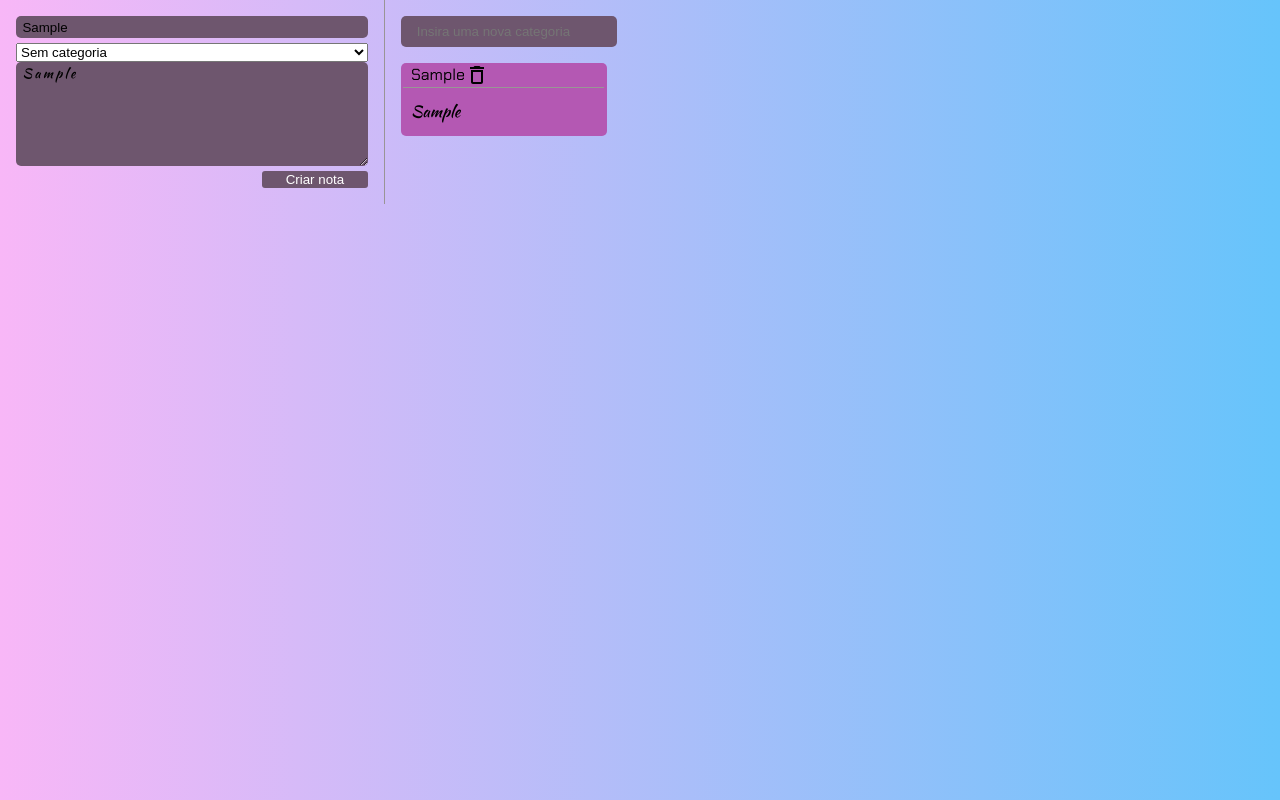
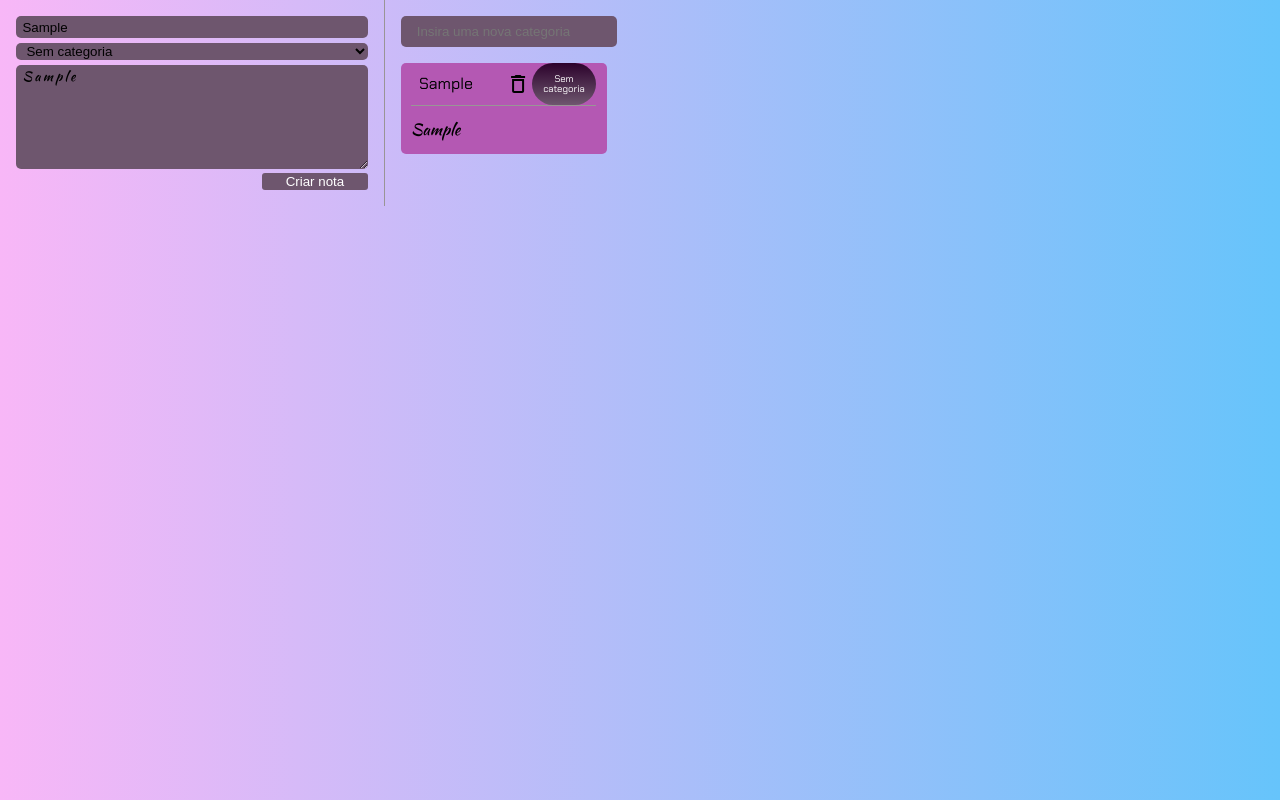
Before and after one commit to mt-torres/React_app, a React (Create React App) app: page / in a window 1280 px wide. Both pictures are taken after typing "Sample", "Sample" into the empty fields and a click on the button "Criar nota". Built offline with nearby package versions, Linux system fonts and the light colour scheme.

Commit message:
apply style into new categoria elements

```diff
--- a/src/assets/css/style.css
+++ b/src/assets/css/style.css
@@ -8,7 +8,6 @@
   box-sizing: border-box;
 }
 .card-nota__titulo {
-  padding-right: 1rem;
   border-bottom: 1px solid #999595;
   width: 90%;
   display: flex;
@@ -16,13 +15,24 @@
 }
 .card-nota__titulo__texto {
   margin-left: 0.5rem;
+  width: 60%;
 }
 .card-nota__titulo__delete {
   transition: all linear 0.15s;
   cursor: pointer;
+  width: 20%;
 }
 .card-nota__titulo__delete:hover {
   transform: scale(1.2);
+}
+.card-nota__titulo__categoria {
+  padding: 0.7rem;
+  background: linear-gradient(#2c022c, #6e566e);
+  border-radius: 30px;
+  color: white;
+  font-size: 0.6rem;
+  width: 30%;
+  text-align: center;
 }
 .card-nota__nota {
   margin: 1rem;
@@ -73,6 +83,15 @@
   background-color: #2c022c;
   transform: scale(1.2);
 }
+.cadastro__categorias {
+  margin-bottom: 0.3rem;
+  background-color: #6e566e;
+  border: none;
+  border-radius: 5px;
+  color: black;
+  padding-left: 0.4rem;
+  outline: none;
+}
 
 .main {
   display: flex;
@@ -118,11 +137,11 @@
   margin-left: 1rem;
 }
 .lista-categoria__listas__item {
-  margin-right: 1rem;
   padding: 0.7rem;
   background: linear-gradient(#2c022c, #6e566e);
   border-radius: 30px;
   color: white;
+  margin-right: 1rem;
   font-size: 0.8rem;
 }
 .lista-categoria__input {
--- a/src/assets/scss/_card-nota.scss
+++ b/src/assets/scss/_card-nota.scss
@@ -8,27 +8,37 @@
     box-sizing: border-box;
 
     &__titulo{
-        padding-right:1rem ;
         border-bottom: 1px solid $bordas;
         width: 90%;
         display: flex;
         align-items: center;
 
+
         &__texto{
             margin-left: .5rem;
+            width: 60%;
 
         }
 
         &__delete{
             transition: all linear .15s;
             cursor: pointer;
+            width: 20%;
 
             &:hover{
                 transform: scale(1.2)
             }
         }
 
+        &__categoria{
+            @include categoria-tag;
+            font-size: .6rem;
+            width: 30%;
+            text-align: center;
+        }
+
     }
+
 
     &__nota{
         margin: 1rem;
@@ -36,8 +46,9 @@
         font-family: 'Kaushan Script';
         width: 90%;
 
-
     }
 
 
+
+
 }
--- a/src/assets/scss/_formulario-cadastro.scss
+++ b/src/assets/scss/_formulario-cadastro.scss
@@ -6,7 +6,7 @@
     &__input{
         height: 20px;
 
-        @include formulario-cadastro();
+        @include formulario-cadastro;
 
     }
 
@@ -15,7 +15,7 @@
         font-family: "Kaushan Script";
         white-space: 1rem;
         letter-spacing: .15rem;
-        @include formulario-cadastro();
+        @include formulario-cadastro;
     }
 
     &__botao{
@@ -35,5 +35,10 @@
         }
     }
 
+    &__categorias{
+        @include formulario-cadastro;
+
+    }
+
 
 }
--- a/src/components/CardNota/CardNota.jsx
+++ b/src/components/CardNota/CardNota.jsx
@@ -28,7 +28,7 @@ class CardNota extends Component {
                         className='card-nota__titulo__delete'
                         onClick={this.apagar.bind(this)}
                     />
-                    <div>{this.props.categorias}</div>
+                    <h3 className='card-nota__titulo__categoria'>{this.props.categorias}</h3>
 
                 </header>
                 <p
--- a/src/components/FormularioCadastro/FormularioCadastro.jsx
+++ b/src/components/FormularioCadastro/FormularioCadastro.jsx
@@ -7,7 +7,7 @@ class FormularioCadastro extends Component {
         super(props);
         this.titulo ='';
         this.texto ='';
-        this.categorias ='';
+        this.categorias ='Sem categoria';
     }
 
     _handleMudancaTitulo (evento){
@@ -52,8 +52,8 @@ class FormularioCadastro extends Component {
                     onChange={this._handleMudancaTitulo.bind(this)}
                 />
                 <select
+                    className="cadastro__categorias"
                     onChange={this._handleMudancaCategoria.bind(this)}
-                    className="cadastro__categorias"
                     >
                         <option >Sem categoria</option>
                         {this.props.categorias.map((categoria, indice)=>{
```
Also changed, not shown: src/assets/scss/_Lista-categorias.scss (+2 -7 lines), src/assets/scss/style.scss (+8 -0 lines), 1 other file (tests, documents, lock files or other folders).
